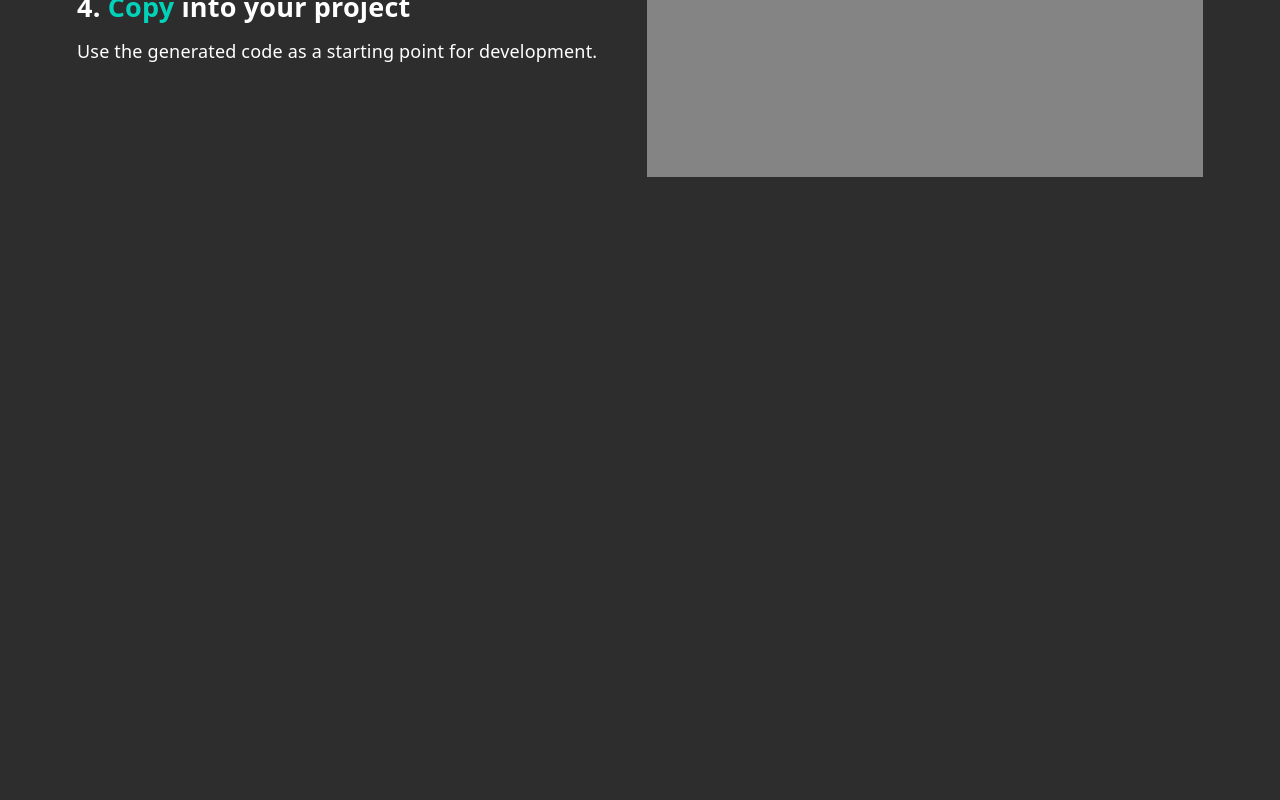
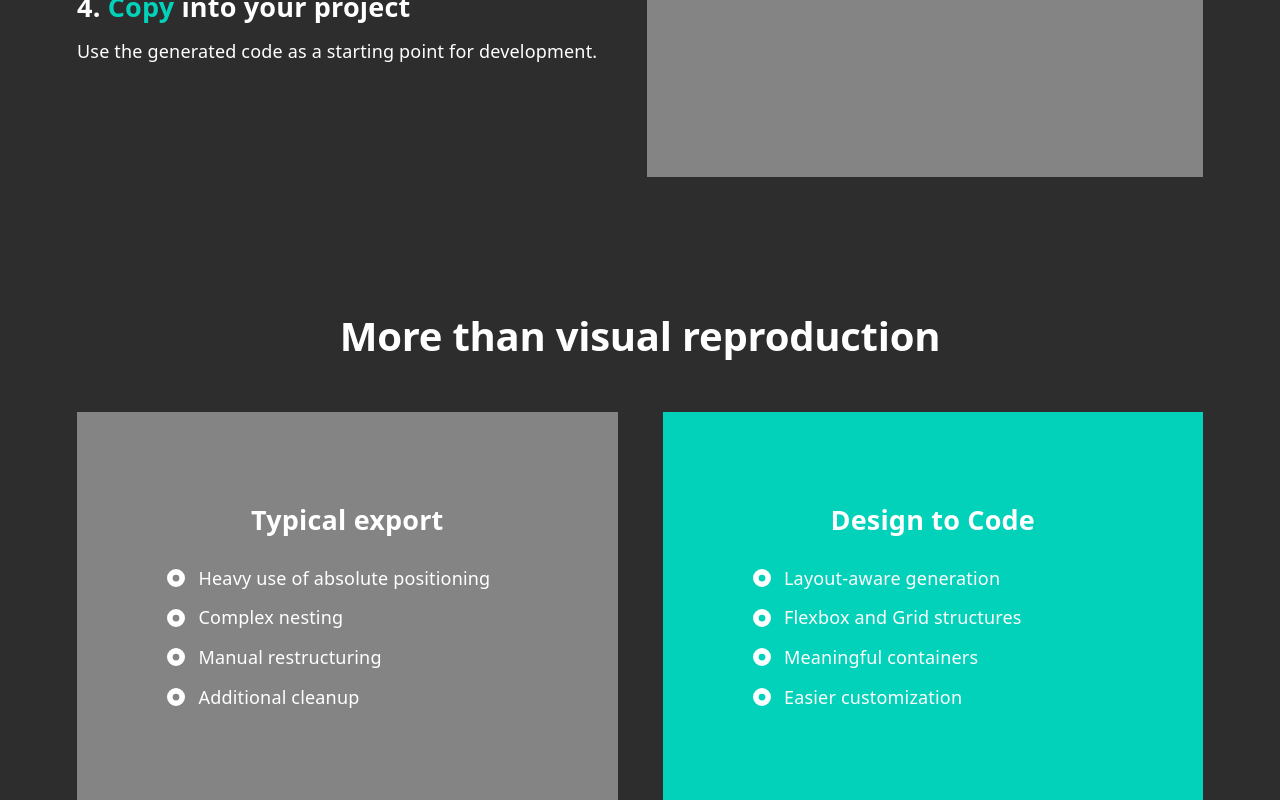
Before and after one commit to elfototo/Landing-tools-Design-to-code, a React (Vite) app: page / in a window 1280 px wide. Shown: the part 3757-4557 px from the top of the page. Before the commit the page ends 3934 px from the top, so only its background shows below. Built offline with nearby package versions, Linux system fonts and the light colour scheme.

Commit message:
ux: ComparisonSection

```diff
--- a/src/App.tsx
+++ b/src/App.tsx
@@ -5,6 +5,7 @@ import ProblemSection from "./sections/ProblemSection";
 import SolutionSection from "./sections/SolutionSection";
 import FeaturesSection from "./sections/FeaturesSection";
 import StepsWorksSection from "./sections/StepsWorksSection";
+import ComparisonSection from "./sections/ComparisonSection";
 
 import "./index.css";
 
@@ -26,7 +27,8 @@ function App() {
       <FeaturesSection/>
       {/* HOW IT WORKS */}
       <StepsWorksSection/>
-
+      {/* COMPARISON */}
+      <ComparisonSection/>
     </main>
   );
 }
--- /dev/null
+++ b/src/sections/ComparisonSection.tsx
@@ -0,0 +1,58 @@
+import { BsRecordCircleFill } from "react-icons/bs";
+
+type ComparisonItemsType = {
+  title: string;
+  background: string;
+  items: string[];
+};
+export default function ComparisonSection() {
+  const comparisons: ComparisonItemsType[] = [
+    {
+      title: "Typical export",
+      background: "bg-[#848484]",
+      items: [
+        "Heavy use of absolute positioning",
+        "Complex nesting",
+        "Manual restructuring",
+        "Additional cleanup",
+      ],
+    },
+    {
+      title: "Design to Code",
+      background: "bg-[#02D2B9]",
+      items: [
+        "Layout-aware generation",
+        "Flexbox and Grid structures",
+        "Meaningful containers",
+        "Easier customization",
+      ],
+    },
+  ];
+
+  return (
+    <section>
+      <h2>More than visual reproduction</h2>
+
+      <div className="grid grid-cols-2 gap-10 pt-10">
+        {comparisons.map((item) => (
+          <div
+            key={item.title}
+            className={`p-20 ${item.background} flex flex-col gap-6`}
+          >
+            <h3 className="text-2xl font-bold">{item.title}</h3>
+            <ul className="text-start flex flex-col gap-3">
+              {item.items.map((item) => (
+                <li key={item} className="flex items-center gap-3">
+                  <span>
+                    <BsRecordCircleFill />
+                  </span>
+                  {item}
+                </li>
+              ))}
+            </ul>
+          </div>
+        ))}
+      </div>
+    </section>
+  );
+}
```
